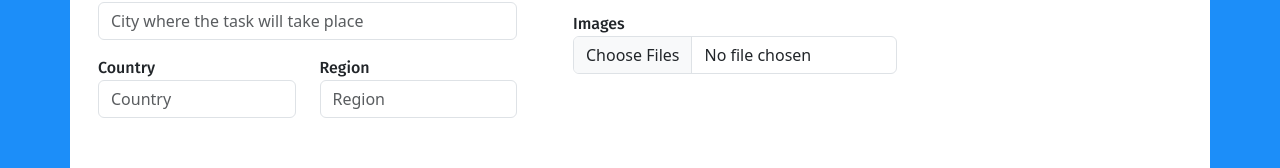
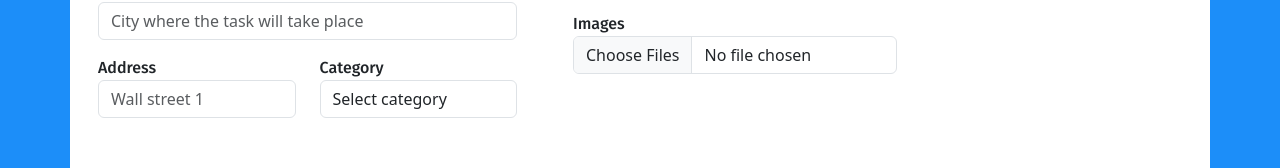
Before and after one commit to mikeDombrovsky/built_it_app, a React (Create React App) app: page /create-task in a window 1280 px wide. Shown: the part 441-609 px from the top of the page. Built offline with nearby package versions, Linux system fonts and the light colour scheme.

Commit message:
create task component

```diff
--- a/src/components/CreateTask.js
+++ b/src/components/CreateTask.js
@@ -6,11 +6,14 @@ export const CreateTask = () => {
 
     const [inputs, setInputs] = useState({
         title: '',
+        desc: '',
+        category: '',
+        budget: '',
+        start_date: '',
+        end_date: '',
+        city: '',
+        address: '',
         phone_number: '',
-        city: '',
-        country: '',
-        state_region: '',
-        desc: '',
         image_srcs: [],
         task_images: []
     })
@@ -19,8 +22,8 @@ export const CreateTask = () => {
         title,
         phone_number,
         city,
-        country,
-        state_region,
+        address,
+        category,
         desc,
         task_images
     } = inputs;
@@ -78,10 +81,10 @@ export const CreateTask = () => {
 
         formData.append('title', title);
         formData.append('phone_number', phone_number);
-        formData.append('city', city);
-        formData.append('country', country);
-        formData.append('state_region', state_region);
-        formData.append('desc', desc);
+        formData.append('address', city + ', ' + address);
+        formData.append('budget', budget);
+        formData.append('category', category);
+        formData.append('description', desc);
         console.log(formData);
 
         let response = await fetch(BASE_URL + 'api/task/', {
@@ -159,26 +162,32 @@ export const CreateTask = () => {
                         </div>
                         <div className="row mt-3">
                             <div className="col-md-6 d-flex flex-column align-items-start">
-                                <label className="labels">Country</label>
+                                <label className="labels">Address</label>
                                 <input
                                     onChange={onChange}
                                     type="text"
                                     className="form-control"
-                                    placeholder="Country"
-                                    value={country}
+                                    placeholder="Wall street 1"
+                                    value={address}
                                     name="ountry"
                                 />
                             </div>
                             <div className="col-md-6 d-flex flex-column align-items-start">
-                                <label className="labels">Region</label>
-                                <input
+                                <label className="labels">Category</label>
+                                <select
                                     onChange={onChange}
-                                    type="text"
                                     className="form-control"
-                                    value={state_region}
-                                    placeholder="Region"
-                                    name="state_region"
-                                />
+                                    value={category}
+                                    name="category"
+                                >
+                                    <option value="1">Select category</option>
+                                    <option value="2">Laying of tiles</option>
+                                    <option value="3">Wall painting</option>
+                                    <option value="4">Electricity</option>
+                                    <option value="5">Carpentry</option>
+                                    <option value="6">bricklaying</option>
+                                    <option value="7">Sewage</option>
+                                </select>
                             </div>
                         </div>
 
--- a/src/components/Profile.js
+++ b/src/components/Profile.js
@@ -60,6 +60,8 @@ export const Profile = () => {
             if (BASE_URL === 'https://build-it-server.onrender.com/') {
                 src = BASE_URL.slice(0, -1) + data.image;
                 // bug fix for default image that render may delete from server
+                // TODO
+                // fix bug with removing images from server, they might be saved in the cookies
                 if (data.image.endsWith('default.jpg')) {
                     src = default_image;
                 }
@@ -73,8 +75,8 @@ export const Profile = () => {
                 title: data.title,
                 phone_number: data.phone_number,
                 city: data.city,
-                country: data.country,
-                state_region: data.state_region,
+                address: data.country,
+                category: data.state_region,
                 bio: data.bio,
                 image_name: data.image,
                 image_src: src,
```
